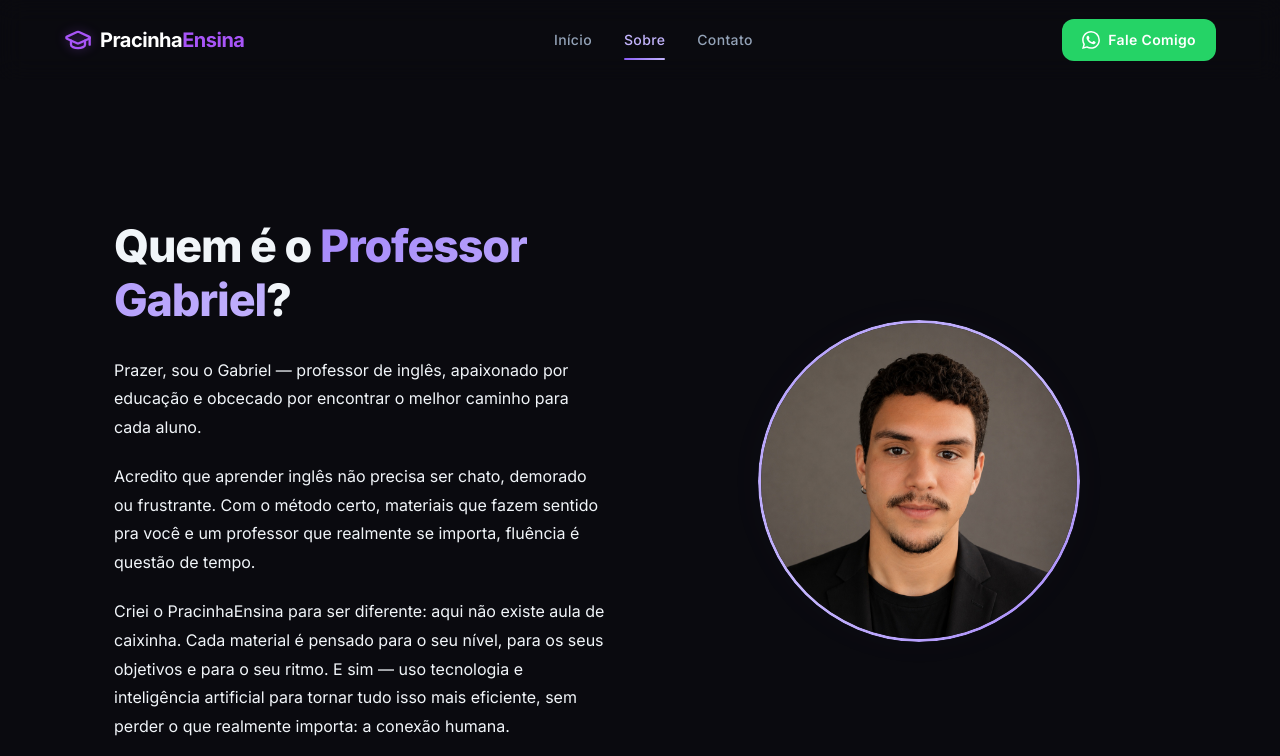
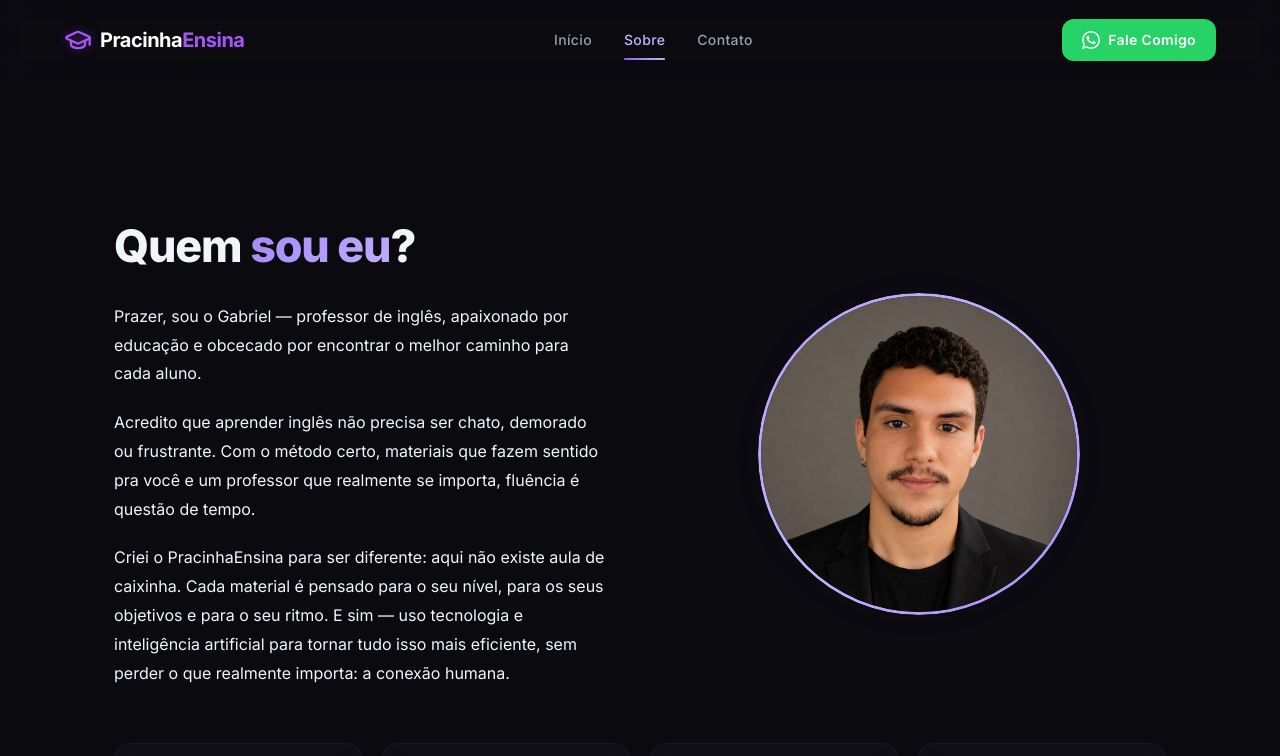
Before and after one commit to pracinhaensina/pracinhaensina, a React (Vite) app: page /sobre in a window 1280 px wide. Shown: the top 756 px of the page. Built offline with nearby package versions, Linux system fonts and the light colour scheme.

Commit message:
Copywriting: Update section titles to be first-person on Home and About pages

```diff
--- a/src/pages/About.tsx
+++ b/src/pages/About.tsx
@@ -88,8 +88,7 @@ export default function About() {
             {/* Text column */}
             <div className="professor-text">
               <h1>
-                Quem é o{' '}
-                <span className="gradient-text">Professor Gabriel</span>?
+                Quem <span className="gradient-text">sou eu</span>?
               </h1>
               <p>
                 Prazer, sou o Gabriel — professor de inglês, apaixonado por educação e
--- a/src/pages/Home.tsx
+++ b/src/pages/Home.tsx
@@ -109,8 +109,7 @@ export default function Home() {
         <div className="container">
           <div className="fade-in-section">
             <h2 className="section-title">
-              Por que aprender com o{' '}
-              <span className="gradient-text">Professor Gabriel</span>?
+              Por que aprender <span className="gradient-text">comigo</span>?
             </h2>
           </div>
 
```
